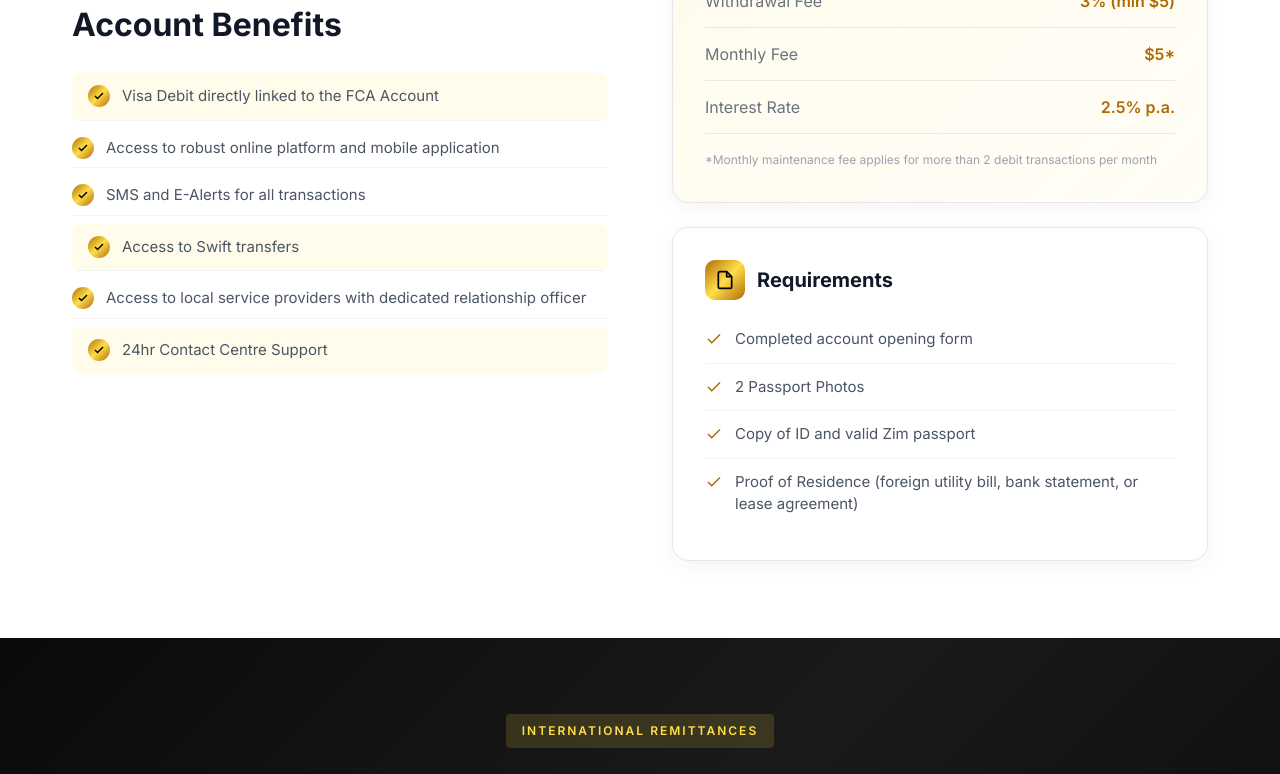
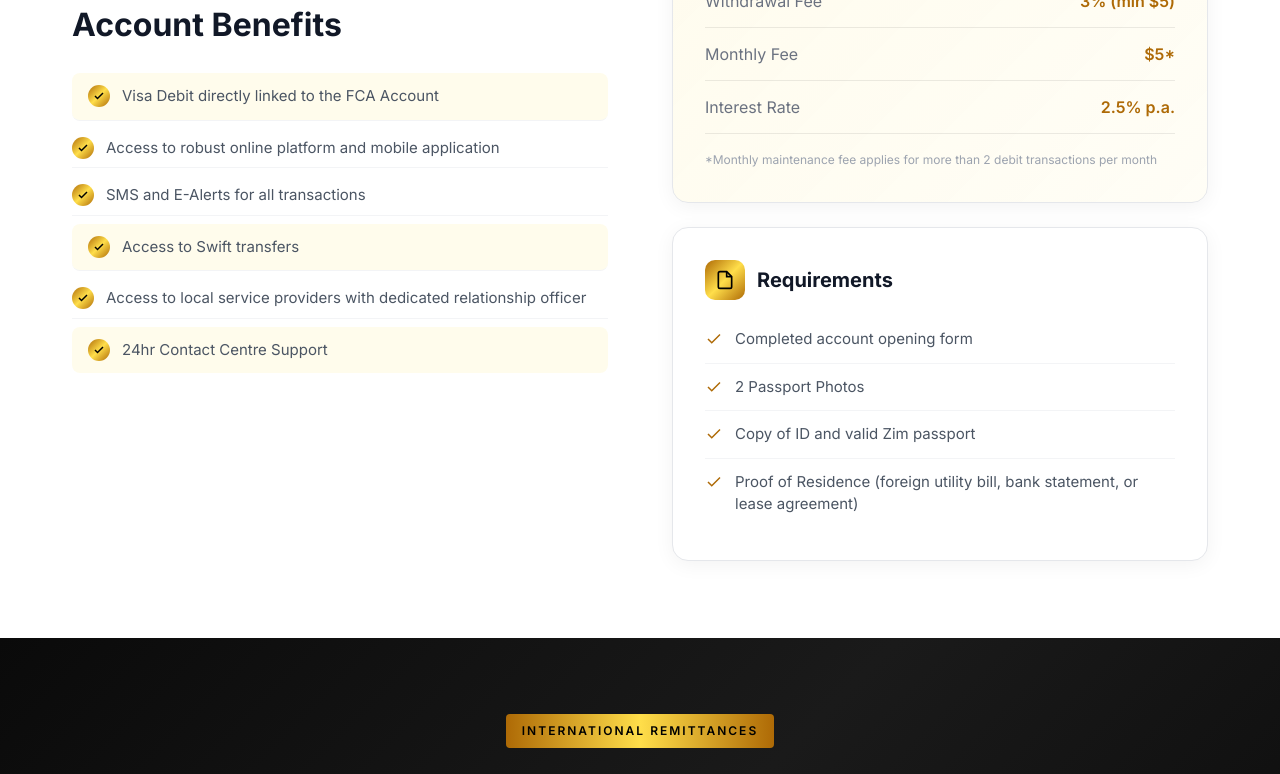
Before and after one commit to Tinashe77/TN, a React (Vite) app in the folder tn-landing/: page /diaspora in a window 1280 px wide. Shown: the part 2000-2774 px from the top of the page. Built offline with nearby package versions, Linux system fonts and the light colour scheme.

Commit message:
gradient

```diff
--- a/tn-landing/src/components/PageStyles.css
+++ b/tn-landing/src/components/PageStyles.css
@@ -121,15 +121,15 @@
   font-weight: 600;
   text-transform: uppercase;
   letter-spacing: 2px;
-  color: rgb(174, 106, 6);
+  color: #000;
   margin-bottom: 1rem;
   padding: 0.5rem 1rem;
-  background: rgba(255, 222, 74, 0.1);
+  background: linear-gradient(90deg, rgb(174, 106, 6) 0%, rgb(255, 222, 74) 50%, rgb(174, 106, 6) 100%);
   border-radius: 4px;
 }
 
 .section-label.light {
-  background: rgba(255, 222, 74, 0.15);
+  background: linear-gradient(90deg, rgb(174, 106, 6) 0%, rgb(255, 222, 74) 50%, rgb(174, 106, 6) 100%);
 }
 
 /* Section Headers */
--- a/tn-landing/src/pages/About.css
+++ b/tn-landing/src/pages/About.css
@@ -202,16 +202,16 @@
   font-weight: 600;
   text-transform: uppercase;
   letter-spacing: 2px;
-  color: rgb(174, 106, 6);
+  color: #000;
   margin-bottom: 1rem;
   padding: 0.5rem 1rem;
-  background: rgba(255, 222, 74, 0.1);
+  background: linear-gradient(90deg, rgb(174, 106, 6) 0%, rgb(255, 222, 74) 50%, rgb(174, 106, 6) 100%);
   border-radius: 4px;
 }
 
 .section-label.light {
-  background: rgba(255, 222, 74, 0.15);
-  color:rgb(255, 222, 74) !important
+  background: linear-gradient(90deg, rgb(174, 106, 6) 0%, rgb(255, 222, 74) 50%, rgb(174, 106, 6) 100%);
+  color: #000 !important;
 }
 
 /* ========================================
--- a/tn-landing/src/pages/Partners.css
+++ b/tn-landing/src/pages/Partners.css
@@ -186,10 +186,10 @@
   font-weight: 600;
   text-transform: uppercase;
   letter-spacing: 2px;
-  color: rgb(174, 106, 6);
+  color: #000;
   margin-bottom: 1rem;
   padding: 0.5rem 1rem;
-  background: rgba(255, 222, 74, 0.1);
+  background: linear-gradient(90deg, rgb(174, 106, 6) 0%, rgb(255, 222, 74) 50%, rgb(174, 106, 6) 100%);
   border-radius: 4px;
 }
 
```
